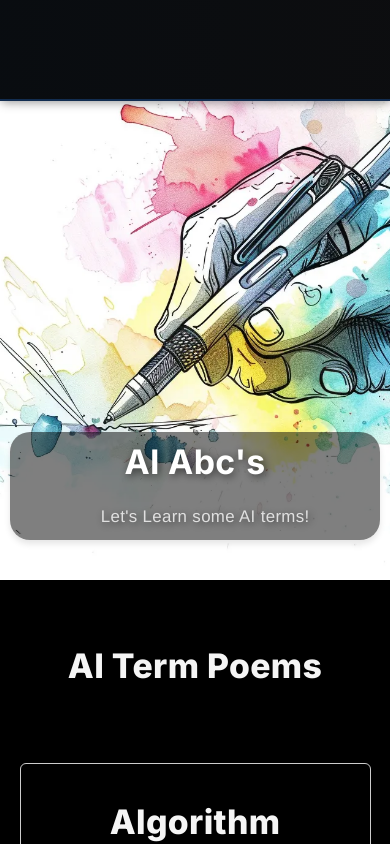
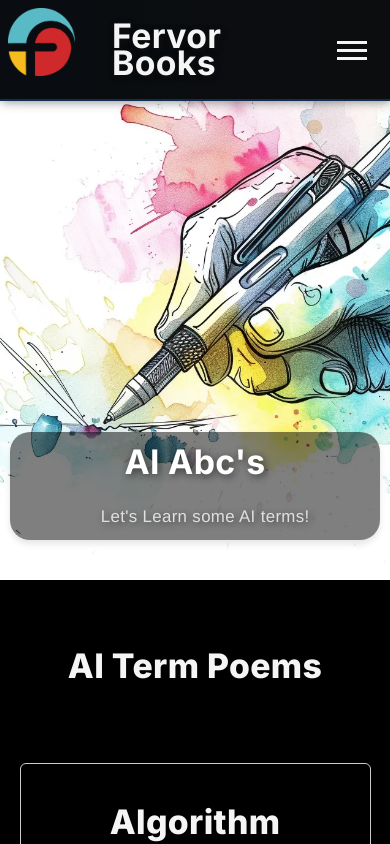
Before and after one commit to Ktopper/next_database, a Next.js app: page /ai_abc in a window 390 px wide. Shown: the top 844 px of the page. Built offline with nearby package versions, Linux system fonts and the light colour scheme; a web font is replaced by a local one.

Commit message:
Refactor file paths and imports in onboarding layout and Navbar components

```diff
--- a/src/app/onboarding/page.js
+++ b/src/app/onboarding/page.js
@@ -1,17 +1,15 @@
 "use client";
 import React, { useRef } from "react";
 import Navbar from "@/components/Navbar.jsx";
-
 import Hero from "@/components/Hero.jsx";
 import HeaderBlock from "@/components/HeaderBlock.jsx";
-
 import "@/css/ai_book.css";
 import "@/css/markdown.css";
 import OnboardingForm from "@/components/OnboardingForm";
 
 
 
-const AriaBook = () => {
+const OnboardingPage = () => {
   const heroRef = useRef();
 
   return (
@@ -34,4 +32,4 @@ const AriaBook = () => {
   );
 };
 
-export default AriaBook;
+export default OnboardingPage;
--- a/src/components/Navbar.jsx
+++ b/src/components/Navbar.jsx
@@ -1,35 +1,52 @@
+
+'use client'
+
 import { useState, useEffect } from 'react';
 import Link from 'next/link';
-import '@/css/navbar.css'; // Ensure path alias is correctly set in jsconfig.json or tsconfig.json
+import Image from 'next/image';
+import '@/css/navbar.css'; // Ensure this import path alias is correctly set in jsconfig.json or tsconfig.json
 
 function Navbar({ heroRef, delay = false }) {
+  // Initialize state without assuming access to window
   const [isNavbarVisible, setIsNavbarVisible] = useState(false);
   const [isMobile, setIsMobile] = useState(typeof window !== 'undefined' ? window.innerWidth < 700 : true);
   const [isHamburgerOpen, setIsHamburgerOpen] = useState(false);
   const [isOpen, setIsOpen] = useState(false);
 
+  const toggleOpen = () => setIsOpen(!isOpen);
+
+  // Use useEffect to handle resize events only on the client-side
   useEffect(() => {
-    function handleResize() {
+    const handleResize = () => {
+      if (typeof window !== 'undefined') {
         setIsMobile(window.innerWidth < 700);
       }
+    };
 
+    // Ensure window is defined before adding event listener
+    if (typeof window !== 'undefined') {
       window.addEventListener('resize', handleResize);
-    handleResize(); // Initial check
+      handleResize(); // Set initial state based on current window size
+    }
 
     return () => {
+      if (typeof window !== 'undefined') {
         window.removeEventListener('resize', handleResize);
+      }
     };
   }, []);
 
   useEffect(() => {
-    const timer = delay ? setTimeout(() => {
+    if (delay) {
+      const timer = setTimeout(() => {
         setIsNavbarVisible(true);
-    }, 500) : null;
+      }, 500);
       return () => clearTimeout(timer);
+    }
   }, [delay]);
 
   useEffect(() => {
-    if (typeof window === 'undefined' || !heroRef || !heroRef.current) return;
+    if (!heroRef || !heroRef.current) return; // Guard against undefined refs and ensure they are attached
 
     const observer = new IntersectionObserver(([entry]) => {
       setIsNavbarVisible(!entry.isIntersecting);
@@ -37,32 +54,61 @@ function Navbar({ heroRef, delay = false }) {
 
     observer.observe(heroRef.current);
 
-    return () => observer.disconnect();
+    return () => observer.disconnect(); // Clean up the observer on unmount
   }, [heroRef]);
 
-  const handleHamburgerClick = () => {
+  const handleHamburgerClick = (e) => {
+    e.stopPropagation(); // Stop the click from bubbling up
     setIsHamburgerOpen(!isHamburgerOpen);
   };
 
+  const closeMenu = () => {
+    setIsHamburgerOpen(false);
+  };
+
+  // Add document event listeners only on the client-side
   useEffect(() => {
-    function closeMenuOutsideClick(event) {
-      if (!event.target.closest('.hamburger')) {
+    const closeMenuOutsideClick = (event) => {
+      if (event.target.closest('.hamburger') === null) {
         setIsHamburgerOpen(false);
       }
+    };
+
+    if (isHamburgerOpen && typeof document !== 'undefined') {
+      document.addEventListener('click', closeMenuOutsideClick);
+      return () => document.removeEventListener('click', closeMenuOutsideClick);
     }
-
-    if (isHamburgerOpen) {
-      document.addEventListener('click', closeMenuOutsideClick);
-    }
-
-    return () => {
-      document.removeEventListener('click', closeMenuOutsideClick);
-    };
   }, [isHamburgerOpen]);
 
   return (
     <nav className={isNavbarVisible ? 'open' : ''}>
-      {/* Content and links */}
+      <h1 className="nav-title">
+        <Link href="/">Fervor Books</Link>
+        <hr />
+      </h1>
+
+      <Link href="/"> <img className="nav-logo" src="/images/home/fervorlogo9.png" alt="logo"  /> </Link>
+
+      {isMobile ? (
+        <div className={`hamburger ${isOpen ? 'open' : ''}`} onClick={handleHamburgerClick}>
+          <div></div>
+          <div></div>
+          <div></div>
+
+          {isHamburgerOpen && (
+            <ul className="nav-links">
+              <li><Link href="/aria_book"> Aria Novel </Link></li>
+              <li><Link href="/ai_abc"> AI ABCs </Link></li>
+            </ul>
+          )}
+        </div>
+      ) : (
+        <ul className="nav-links">
+        <li><Link href="/aria_book"> Aria Novel </Link></li>
+        <li><Link href="/ai_abc">AI ABCs </Link></li>
+
+        </ul>
+      )}
     </nav>
   );
 }
```
Also changed, not shown: src/app/onboarding/layout.js (+0 -10 lines). Lines whose indentation alone changed are shown as unchanged.
